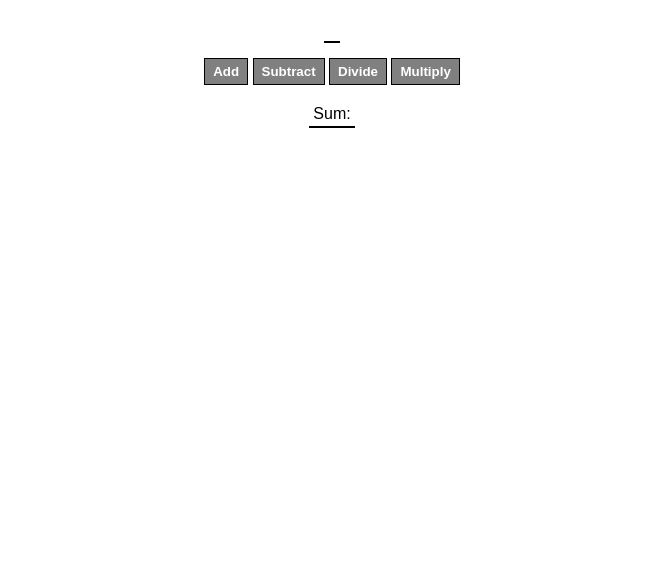
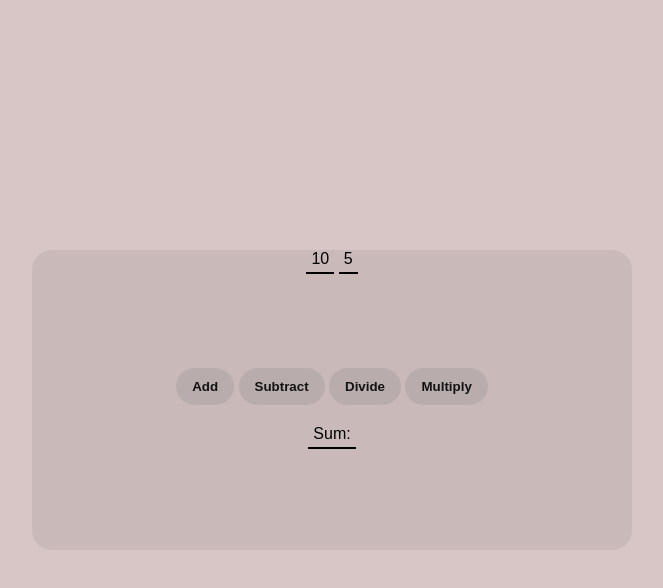
Before and after one commit to neslyInc/calculator, a plain HTML site: page index.html in a window 1280 px wide. Shown: the whole page, without its empty margins (308-971 px from the left). Drawn offline with Linux system fonts and the light colour scheme.

Commit message:
finisshh

```diff
--- a/index.css
+++ b/index.css
@@ -1,22 +1,37 @@
 body {
     font-family: Arial, Helvetica, sans-serif;
     padding: 20px 0;
-    margin: 0;
     text-align: center;
+    background-color: rgba(148, 94, 94, 0.356);
+}
 
+.calculator {
+    border-radius: 20px;
+    background-color: rgba(128, 128, 128, 0.171);
+    width: 600px;
+    height: 300px;
+    position: absolute;
+    top: 50%;
+    left: 50%;
+    margin-left: -300px;
+    margin-top: -150px;
 }
 
 span {
     border-bottom: 2px solid black;
-    padding: 4px;
+    padding: 5px;
+
 }
+
 
 button {
     margin: 20px 0;
-    background-color: gray;
-    color: white;
-    border: 1px solid black;
+    border-radius: 30px;
+    background-color: rgba(128, 128, 128, 0.226);
+    color: rgba(0, 0, 0, 0.897);
+    border: 1px solid rgba(0, 0, 0, 0);
     font-weight: bold;
     cursor: pointer;
-    padding: 5px 8px;
+    padding: 10px 15px;
+    margin-top: 100px;
 }
--- a/index.html
+++ b/index.html
@@ -3,8 +3,9 @@
         <link rel="stylesheet" href="index.css">
     </head>
     <body>
-        <span id="num1-el"></span>
-        <span id="num2-el"></span>
+        <div class="calculator">
+        <span class="span" id="num1-el"></span>
+        <span class="span" id="num2-el"></span>
         <br>
         <button onclick="add()">Add</button>
         <button onclick="subtract()">Subtract</button>
@@ -13,5 +14,6 @@
         <br>
         <span id="sum-el">Sum: </span>
         <script src="index.js"></script>
+    </div>
     </body>
 </html>
--- a/index.js
+++ b/index.js
@@ -0,0 +1,26 @@
+let num1 = 10
+let num2 = 5
+document.getElementById("num1-el").textContent = num1
+document.getElementById("num2-el").textContent = num2
+
+let sumEl = document.getElementById("sum-el")
+
+function add() {
+    let result = num1 + num2
+    sumEl.textContent = "Sum: " + result
+}
+
+function subtract(){
+    let result = num1 - num2
+    sumEl.textContent = "Sum: " + result
+}
+
+function divide(){
+    let result = num1 / num2
+    sumEl.textContent = "Sum: " + result
+}
+
+function multiply(){
+    let result = num1 * num2
+    sumEl.textContent = "Sum: " + result
+}
```
